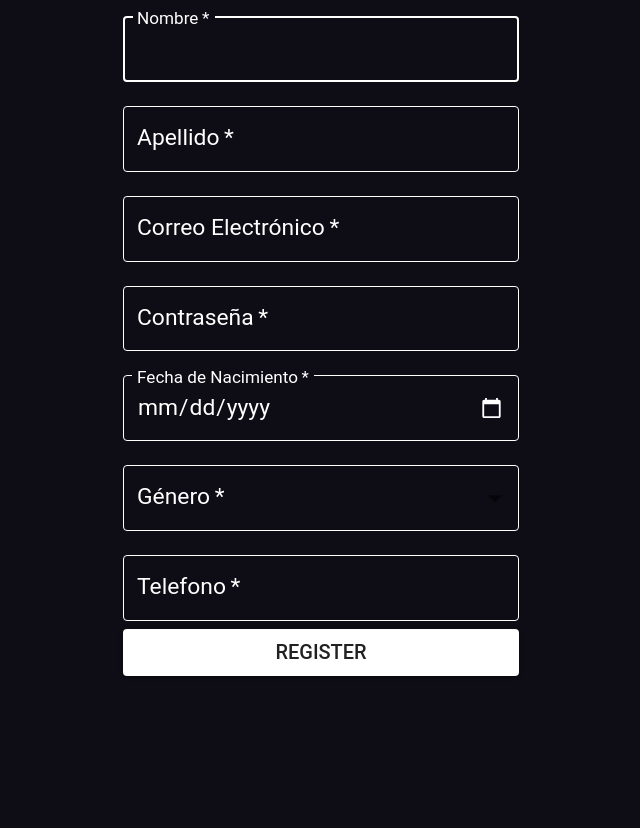
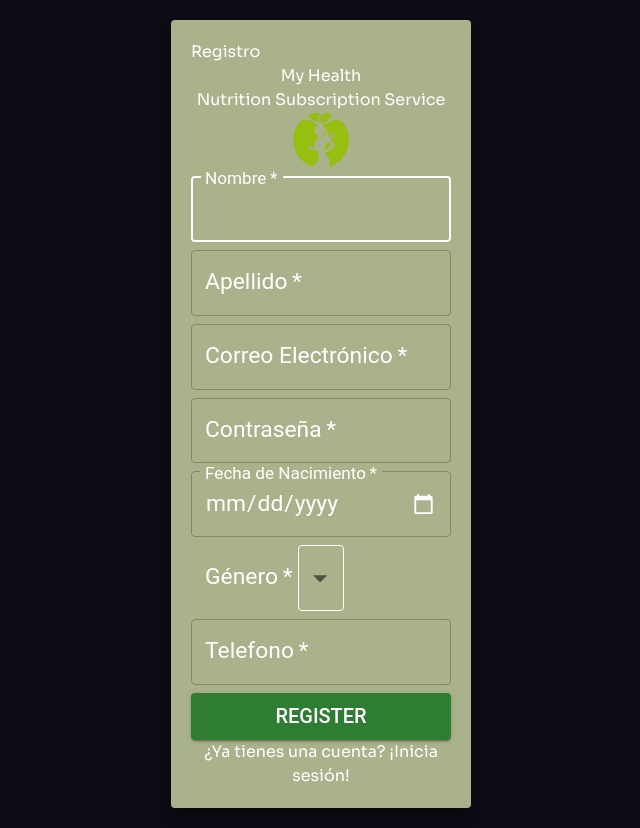
Before and after one commit to edgarlopez241/sistemas-3, a React (Vite) app in the folder frontend/: page /register in a window 1280 px wide. Shown: the whole page, without its empty margins (319-959 px from the left). Before the commit the page ends 800 px from the top, so only its background shows below. Built offline with nearby package versions, Linux system fonts and the light colour scheme.

Commit message:
Arreglo del error anterior y uso correcto de las rutas del back

```diff
--- a/frontend/src/pages/Register.jsx
+++ b/frontend/src/pages/Register.jsx
@@ -1,10 +1,8 @@
 import React, { useState } from 'react';
-import Container from '@mui/material/Container';
-import Box from '@mui/material/Box';
-import Button from '@mui/material/Button';
-import TextField from '@mui/material/TextField';
+import { Avatar, Box, Button, Grid, Paper, TextField, Typography } from "@mui/material";
 import { createTheme, ThemeProvider } from '@mui/material/styles';
 import { FormControl, InputLabel, Select, MenuItem } from "@mui/material";
+import { Link } from "react-router-dom";
 
 const theme = createTheme({
   palette: {
@@ -21,6 +19,9 @@ const theme = createTheme({
   },
 });
 
+const paperStyle = {padding:20, minHeight:'80vh', width:300, margin:'20px auto', backgroundColor:'#AAB28C', color:'white'};
+
+
 function Register() {
   const [firstName, setFirstName] = useState('');
   const [lastName, setLastName] = useState('');
@@ -36,17 +37,17 @@ function Register() {
     event.preventDefault();
 
     const user = {
-      firstName: firstName,
-      lastName: lastName,
-      email: email,
-      password: password,
-      birthDate: birthDate,
-      gender: gender,
-      phoneNumber: phoneNumber,
-      role: role,
+      nombre: firstName,
+      apellido: lastName,
+      correo: email,
+      password: String(password),
+      fecha_nacimiento: birthDate,
+      genero: gender,
+      telefono: phoneNumber,
+      rol: role,
     };
 
-    fetch('http://localhost:5000/register', {
+    fetch('http://localhost:4000/usuario', {
       method: 'POST',
       headers: {
         'Content-Type': 'application/json',
@@ -101,8 +102,16 @@ function Register() {
 
   return (
     <ThemeProvider theme={theme}>
-      <Container component="main" maxWidth="xs">
+       <Grid>
+        <Paper elevation={10} style={paperStyle}>
+          <h2>Registro</h2>
+          <Grid align='center'>
+            <Typography variant='5'>My Health</Typography>
+            <h6>Nutrition Subscription Service</h6>
+            <Avatar alt="Logo" src="src/assets/nutrition.png" sx={{ width: 56, height: 56 }}/>
         <Box component="form" onSubmit={handleSubmit} noValidate>
+
+
           <TextField
             variant="outlined"
             margin="normal"
@@ -114,7 +123,7 @@ function Register() {
             autoFocus
             value={firstName}
             onChange={(e) => setFirstName(e.target.value)}
-            sx={{ '& .MuiOutlinedInput-root': { '& fieldset': { borderColor: '#ffffff' } } }}
+            sx={{display:'block', margin:"0.5rem 0"}}
             InputLabelProps={{ style: { color: '#ffffff' } }}
             error={submitted && !validateName(firstName)}
             helperText={submitted && !validateName(firstName) ? (firstName ? 'El nombre solo debe contener letras' : 'El campo nombre no puede estar vacío') : ''}
@@ -129,7 +138,7 @@ function Register() {
             name="apellido"
             value={lastName}
             onChange={(e) => setLastName(e.target.value)}
-            sx={{ '& .MuiOutlinedInput-root': { '& fieldset': { borderColor: '#ffffff' } } }}
+            sx={{display:'block', margin:"0.5rem 0"}}
             InputLabelProps={{ style: { color: '#ffffff' } }}
             error={submitted && !validateName(lastName)}
             helperText={submitted && !validateName(lastName) ? (lastName ? 'Apellido solo debe contener letras' : 'El campo apellido no puede estar vacío') : ''}
@@ -145,7 +154,7 @@ function Register() {
             autoComplete="email"
             value={email}
             onChange={(e) => setEmail(e.target.value)}
-            sx={{ '& .MuiOutlinedInput-root': { '& fieldset': { borderColor: '#ffffff' } } }}
+            sx={{display:'block', margin:"0.5rem 0"}}
             InputLabelProps={{ style: { color: '#ffffff' } }}
             error={submitted && !validateEmail()}
             helperText={submitted && !validateEmail() ? (email ? 'Formato de correo inválido' : 'El campo correo electrónico no puede estar vacío') : ''}
@@ -162,7 +171,7 @@ function Register() {
             autoComplete="current-password"
             value={password}
             onChange={(e) => setPassword(e.target.value)}
-            sx={{ '& .MuiOutlinedInput-root': { '& fieldset': { borderColor: '#ffffff' } } }}
+            sx={{display:'block', margin:"0.5rem 0"}}
             InputLabelProps={{ style: { color: '#ffffff' } }}
             error={submitted && !validatePassword()}
             helperText={submitted && !validatePassword() ? (password ? 'La contraseña debe tener al menos 8 caracteres, contener al menos una letra mayúscula, una letra minúscula, un número, y un carácter especial' : 'El campo contraseña no puede estar vacío') : ''}
@@ -182,11 +191,11 @@ function Register() {
             }}
             value={birthDate}
             onChange={(e) => setBirthDate(e.target.value)}
-            sx={{ '& .MuiOutlinedInput-root': { '& fieldset': { borderColor: '#ffffff' } } }}
+            sx={{display:'block', margin:"0.5rem 0"}}
             error={submitted && !validateBirthDate()}
             helperText={submitted && !validateBirthDate() ? (birthDate ? 'Debes tener al menos 15 años de edad para registrarte' : 'El campo fecha de nacimiento no puede estar vacío') : ''}
           />
-          <FormControl variant="outlined" margin="normal" required fullWidth error={submitted && !validateGender()}>
+          <FormControl variant="outlined" margin="normal" required fullWidth error={submitted && !validateGender()} sx={{display:'block', margin:"0.5rem 0"}}>
   <InputLabel id="gender-label" style={{ color: '#ffffff' }}>Género</InputLabel>
   <Select
     labelId="gender-label"
@@ -220,7 +229,7 @@ function Register() {
             name="phoneNumber"
             value={phoneNumber}
             onChange={(e) => setPhoneNumber(e.target.value)}
-            sx={{ '& .MuiOutlinedInput-root': { '& fieldset': { borderColor: '#ffffff' } } }}
+            sx={{display:'block', margin:"0.5rem 0"}}
             InputLabelProps={{ style: { color: '#ffffff' } }}
             error={submitted && !validatePhoneNumber()}
             helperText={submitted && !validatePhoneNumber() ? (phoneNumber ? 'El teléfono solo debe contener números' : 'El campo teléfono no puede estar vacío') : ''}
@@ -229,12 +238,15 @@ function Register() {
                 type="submit"
                 fullWidth
                 variant="contained"
-            color="primary"
+                color="success"
               >
                 Register
               </Button>
           </Box>
-      </Container>
+            <Link>¿Ya tienes una cuenta? ¡Inicia sesión!</Link>
+          </Grid>
+        </Paper>
+      </Grid>
     </ThemeProvider>
   );
 }
```
Also changed, not shown: 1 other file (tests, documents, lock files or other folders). Lines whose indentation alone changed are shown as unchanged.
